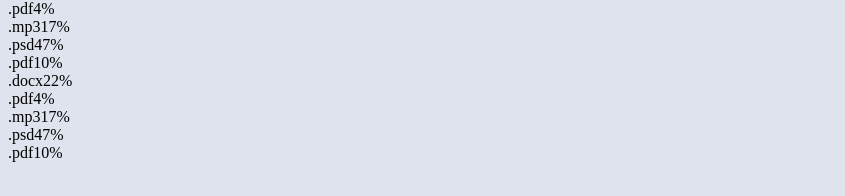
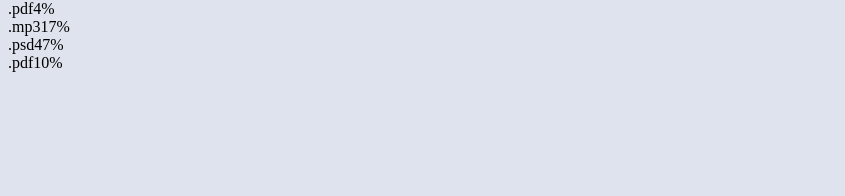
Before and after one commit to artyomakulov/goit-react-hw-01-components, a React (Create React App) app: page / in a window 1280 px wide. Shown: the part 512-708 px from the top of the page, without its empty margins (0-845 px from the left). Built offline with nearby package versions, Linux system fonts and the light colour scheme.

Commit message:
update task2

```diff
--- a/src/App.jsx
+++ b/src/App.jsx
@@ -16,8 +16,10 @@ export default function App() {
           userViews={user.stats.views}
           userLikes={user.stats.likes}
           />
-  <Statistics title="Upload stats" stats={data} />
-<Statistics stats={data} />
+        <Statistics
+          title={"Upload stats"}
+          stats={data}
+          />
     </div>
   );
 };
--- a/src/components/Statistics/Statistics.js
+++ b/src/components/Statistics/Statistics.js
@@ -2,14 +2,14 @@ import PropTypes from 'prop-types';
 
 export default function Statistics({title, stats}) {
 return (
-<section class="statistics">
-  {title ? <h2 class="title">{title}</h2>: " "}
-  <ul class="stat-list">
+<section className="statistics">
+  {title ? <h2 className="title">{title}</h2>: " "}
+  <ul className="stat-list">
 {stats.map((data) => {
   return (
-    <li class="item" key={data.id}>
-      <span class="label">{data.label}</span>
-      <span class="percentage">{data.percentage}%</span>
+    <li className="item" key={data.id}>
+      <span className="label">{data.label}</span>
+      <span className="percentage">{data.percentage}%</span>
     </li>
   )
 })}
```
Lines whose indentation alone changed are shown as unchanged.
